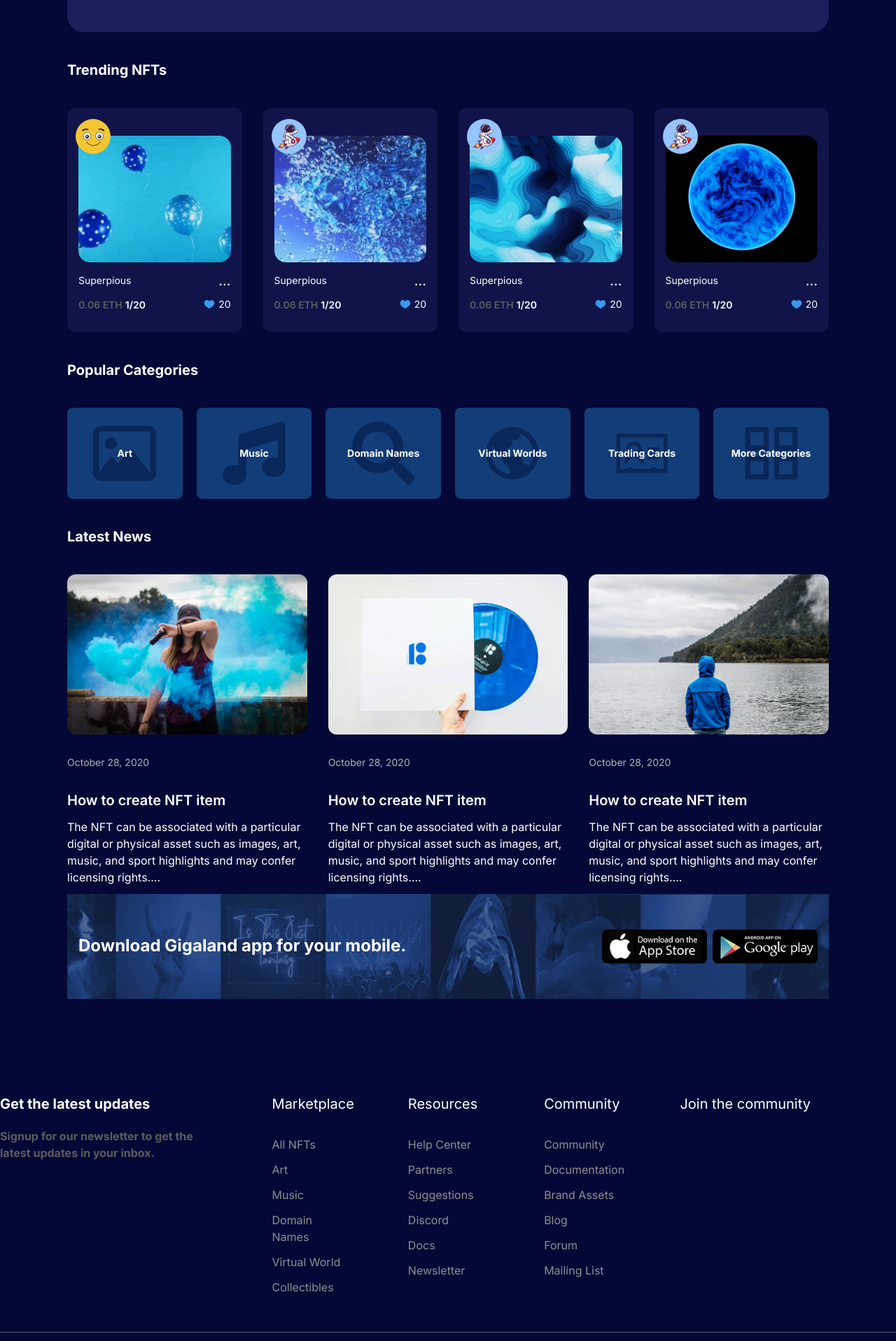
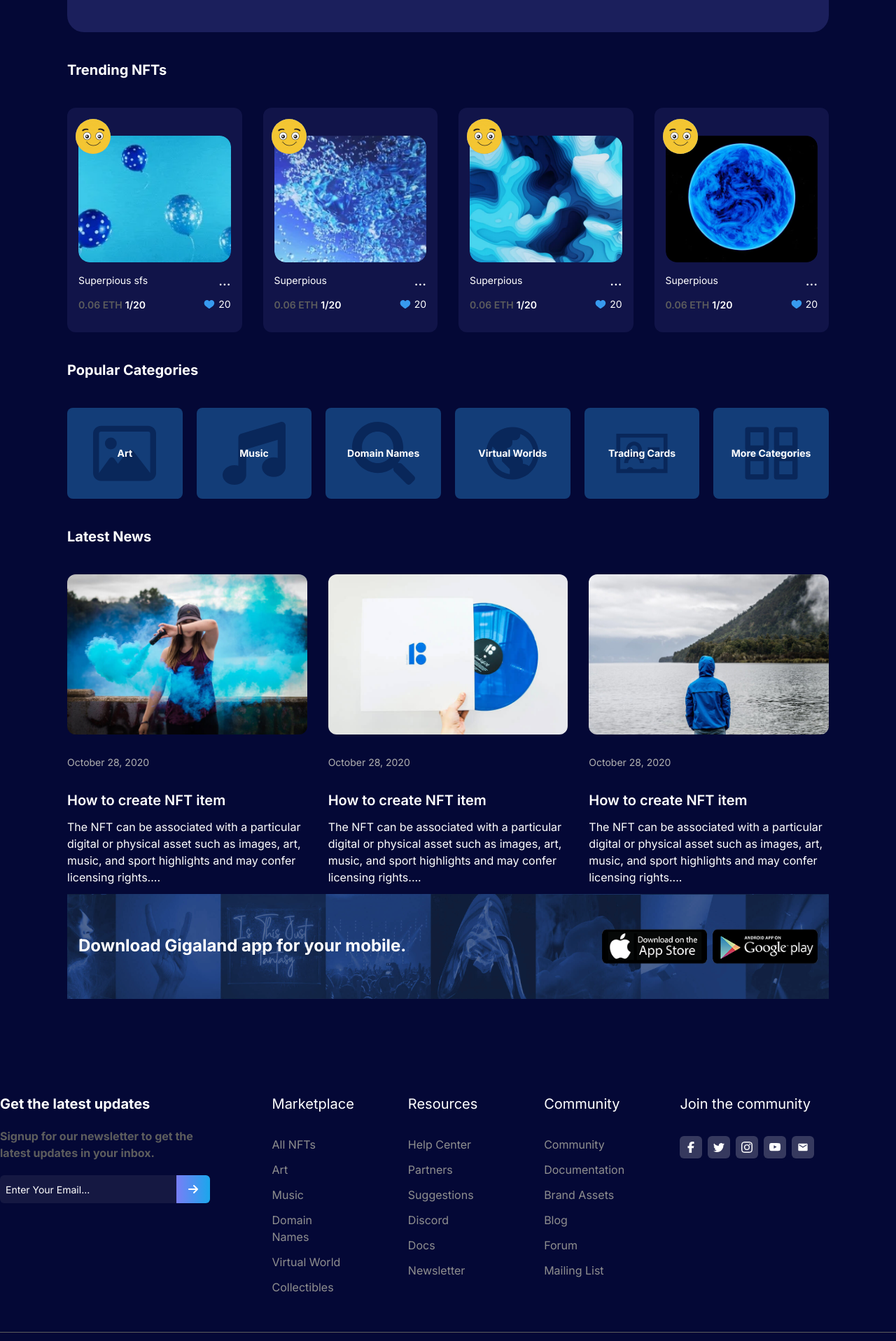
Before and after one commit to babaeiFateme/gigaland, a Next.js app in the folder my-app/: page / in a window 1280 px wide. Shown: the part 1482-3399 px from the top of the page at 70% size. Built offline with nearby package versions, Linux system fonts and the light colour scheme.

Commit message:
fix: fix footer

```diff
--- a/my-app/app/page.tsx
+++ b/my-app/app/page.tsx
@@ -12,7 +12,7 @@ import TradingNtfs from "@/components/page/landing/TradingNtfs";
 
 export default function Home() {
   return (
-    <main className=" min-h-screen mx-auto p-10 sm:p-16 lg:p-24 lg:pt-36">
+    <main className=" min-h-screen mx-auto sm:p-10 md:p-16 lg:p-24 lg:pt-36">
       <Hero />
       <Brand />
       <TopSeller />
--- a/my-app/components/page/landing/TradingNtfs.tsx
+++ b/my-app/components/page/landing/TradingNtfs.tsx
@@ -58,12 +58,12 @@ const TradingNtfs = () => {
                                 alt=""
                             />
                         </div>
-                        <div className='absolute top-4 left-3 hover:border-2 hover:border-red rounded-full group'>
-                            <Image className='rounded-full transform transition-transform duration-1000 ease-in-out group-hover:scale-[0.9]' src={author2} width={50} height={50} alt='author' />
+                        <div className='absolute top-4 left-3 rounded-full group btn-gradient'>
+                            <Image className='rounded-full transition-all duration-1000 ease-in-out group-hover:p-1' src={author2} width={50} height={50} alt='author' />
                         </div>
                         <div className='my-3'>
                             <div className='flex gap-2 items-center justify-between mb-2'>
-                                <h3 className='text-white text-sm'>Superpious</h3>
+                                <h3 className='text-white text-sm'>Superpious sfs</h3>
                                 <div className='text-white text-xl'>
                                     ...
                                 </div>
@@ -95,8 +95,8 @@ const TradingNtfs = () => {
                                 alt=""
                             />
                         </div>
-                        <div className='absolute top-4 left-3 hover:border-2 hover:border-red rounded-full group'>
-                            <Image className='rounded-full transform transition-transform duration-1000 ease-in-out group-hover:scale-[0.9]' src={author1} width={50} height={50} alt='author' />
+                        <div className='absolute top-4 left-3 rounded-full group btn-gradient'>
+                            <Image className='rounded-full transition-all duration-1000 ease-in-out group-hover:p-1' src={author2} width={50} height={50} alt='author' />
                         </div>
                         <div className='my-3'>
                             <div className='flex gap-2 items-center justify-between mb-2'>
@@ -132,8 +132,8 @@ const TradingNtfs = () => {
                                 alt=""
                             />
                         </div>
-                        <div className='absolute top-4 left-3 hover:border-2 hover:border-red rounded-full group'>
-                            <Image className='rounded-full transform transition-transform duration-1000 ease-in-out group-hover:scale-[0.9]' src={author1} width={50} height={50} alt='author' />
+                        <div className='absolute top-4 left-3 rounded-full group btn-gradient'>
+                            <Image className='rounded-full transition-all duration-1000 ease-in-out group-hover:p-1' src={author2} width={50} height={50} alt='author' />
                         </div>
                         <div className='my-3'>
                             <div className='flex gap-2 items-center justify-between mb-2'>
@@ -169,8 +169,8 @@ const TradingNtfs = () => {
                                 alt=""
                             />
                         </div>
-                        <div className='absolute top-4 left-3 hover:border-2 hover:border-red rounded-full group'>
-                            <Image className='rounded-full transform transition-transform duration-1000 ease-in-out group-hover:scale-[0.9]' src={author1} width={50} height={50} alt='author' />
+                        <div className='absolute top-4 left-3 rounded-full group btn-gradient'>
+                            <Image className='rounded-full transition-all duration-1000 ease-in-out group-hover:p-1' src={author2} width={50} height={50} alt='author' />
                         </div>
                         <div className='my-3'>
                             <div className='flex gap-2 items-center justify-between mb-2'>
@@ -206,8 +206,8 @@ const TradingNtfs = () => {
                                 alt=""
                             />
                         </div>
-                        <div className='absolute top-4 left-3 hover:border-2 hover:border-red rounded-full group'>
-                            <Image className='rounded-full transform transition-transform duration-1000 ease-in-out group-hover:scale-[0.9]' src={author1} width={50} height={50} alt='author' />
+                        <div className='absolute top-4 left-3 rounded-full group btn-gradient'>
+                            <Image className='rounded-full transition-all duration-1000 ease-in-out group-hover:p-1' src={author2} width={50} height={50} alt='author' />
                         </div>
                         <div className='my-3'>
                             <div className='flex gap-2 items-center justify-between mb-2'>
@@ -243,8 +243,8 @@ const TradingNtfs = () => {
                                 alt=""
                             />
                         </div>
-                        <div className='absolute top-4 left-3 hover:border-2 hover:border-red rounded-full group'>
-                            <Image className='rounded-full transform transition-transform duration-1000 ease-in-out group-hover:scale-[0.9]' src={author1} width={50} height={50} alt='author' />
+                        <div className='absolute top-4 left-3 rounded-full group btn-gradient'>
+                            <Image className='rounded-full transition-all duration-1000 ease-in-out group-hover:p-1' src={author2} width={50} height={50} alt='author' />
                         </div>
                         <div className='my-3'>
                             <div className='flex gap-2 items-center justify-between mb-2'>
--- a/my-app/components/partials/footer/Footer.tsx
+++ b/my-app/components/partials/footer/Footer.tsx
@@ -1,4 +1,8 @@
 import Link from 'next/link'
+import { BiArrowFromRight, BiArrowToRight } from 'react-icons/bi'
+import { BsInstagram, BsTwitter, BsYoutube } from 'react-icons/bs'
+import { FaArrowRight, FaFacebookF } from 'react-icons/fa6'
+import { MdMail } from 'react-icons/md'
 
 const Footer = () => {
     return (
@@ -8,6 +12,13 @@ const Footer = () => {
                     <div className="col-span-2">
                         <div className='mb-5 text-white text-xl font-bold'>Get the latest updates</div>
                         <div className=' text-gray-600 font-bold'>Signup for our newsletter to get the latest updates in your inbox.</div>
+                        <div className='relative max-w-[300px] mt-5'>
+                            <input type="text" placeholder="Enter Your Email..." className="placeholder:text-white placeholder:text-sm bg-lightGlass min-h-[30px] w-full pl-2 py-2 pr-5 rounded-md focus:border-0 active:border-0 focus-visible:border-0 focus-visible:outline-none"/>
+                            <button type='button' className='btn-gradient px-4 h-full rounded-tr-md rounded-br-md absolute top-0 right-0'>
+                                <FaArrowRight />
+
+                            </button>
+                        </div>
                     </div>
 
                     <div className='col-span-1'>
@@ -15,22 +26,22 @@ const Footer = () => {
                             Marketplace
                         </div>
                         <ul>
-                            <li className='mb-3 text-gray-400'>
+                            <li className='mb-3 text-gray-400 hover:text-primary-400'>
                                 <Link href="/">All NFTs</Link>
                             </li>
-                            <li className='mb-3 text-gray-400'>
+                            <li className='mb-3 text-gray-400 hover:text-primary-400'>
                                 <Link href="/">Art</Link>
                             </li>
-                            <li className='mb-3 text-gray-400'>
+                            <li className='mb-3 text-gray-400 hover:text-primary-400'>
                                 <Link href="/">Music</Link>
                             </li>
-                            <li className='mb-3 text-gray-400'>
+                            <li className='mb-3 text-gray-400 hover:text-primary-400'>
                                 <Link href="/">Domain Names</Link>
                             </li>
-                            <li className='mb-3 text-gray-400'>
+                            <li className='mb-3 text-gray-400 hover:text-primary-400'>
                                 <Link href="/">Virtual World</Link>
                             </li>
-                            <li className='mb-3 text-gray-400'>
+                            <li className='mb-3 text-gray-400 hover:text-primary-400'>
                                 <Link href="/">Collectibles</Link>
                             </li>
                         </ul>
@@ -41,22 +52,22 @@ const Footer = () => {
                             Resources
                         </div>
                         <ul>
-                            <li className='mb-3 text-gray-400'>
+                            <li className='mb-3 text-gray-400 hover:text-primary-400'>
                                 <Link href="/">Help Center</Link>
                             </li>
-                            <li className='mb-3 text-gray-400'>
+                            <li className='mb-3 text-gray-400 hover:text-primary-400'>
                                 <Link href="/">Partners</Link>
                             </li>
-                            <li className='mb-3 text-gray-400'>
+                            <li className='mb-3 text-gray-400 hover:text-primary-400'>
                                 <Link href="/">Suggestions</Link>
                             </li>
-                            <li className="mb-3 text-gray-400">
+                            <li className="mb-3 text-gray-400 hover:text-primary-400">
                                 <Link href="/">Discord</Link>
                             </li>
-                            <li className='mb-3 text-gray-400'>
+                            <li className='mb-3 text-gray-400 hover:text-primary-400'>
                                 <Link href="/">Docs</Link>
                             </li>
-                            <li className='mb-3 text-gray-400'>
+                            <li className='mb-3 text-gray-400 hover:text-primary-400'>
                                 <Link href="/">Newsletter</Link>
                             </li>
                         </ul>
@@ -66,22 +77,22 @@ const Footer = () => {
                             Community
                         </div>
                         <ul>
-                            <li className='mb-3 text-gray-400'>
+                            <li className='mb-3 text-gray-400 hover:text-primary-400'>
                                 <Link href="/">Community</Link>
                             </li>
-                            <li className='mb-3 text-gray-400'>
+                            <li className='mb-3 text-gray-400 hover:text-primary-400'>
                                 <Link href="/">Documentation</Link>
                             </li>
-                            <li className='mb-3 text-gray-400'>
+                            <li className='mb-3 text-gray-400 hover:text-primary-400'>
                                 <Link href="/">Brand Assets</Link>
                             </li>
-                            <li className='mb-3 text-gray-400'>
+                            <li className='mb-3 text-gray-400 hover:text-primary-400'>
                                 <Link href="/">Blog</Link>
                             </li>
-                            <li className='mb-3 text-gray-400'>
+                            <li className='mb-3 text-gray-400 hover:text-primary-400'>
                                 <Link href="/">Forum</Link>
                             </li>
-                            <li className='mb-3 text-gray-400'>
+                            <li className='mb-3 text-gray-400 hover:text-primary-400'>
                                 <Link href="/">Mailing List</Link>
                             </li>
                         </ul>
@@ -89,6 +100,33 @@ const Footer = () => {
 
                     <div className='col-span-2'>
                         <div className='mb-8 text-xl'>Join the community</div>
+                        <ul className='flex gap-2 items-center'>
+                            <li className='bg-midGlass rounded-md p-2 group hover:bg-white transition-all duration-500'>
+                                <Link href="/">
+                                    <FaFacebookF className='group-hover:text-primary-300' />
+                                </Link>
+                            </li>
+                            <li className='bg-midGlass rounded-md p-2 group hover:bg-white transition-all duration-500'>
+                                <Link href="/">
+                                    <BsTwitter className='group-hover:text-primary-300' />
+                                </Link>
+                            </li>
+                            <li className='bg-midGlass rounded-md p-2 group hover:bg-white transition-all duration-500'>
+                                <Link href="/">
+                                    <BsInstagram className='group-hover:text-primary-300' />
+                                </Link>
+                            </li>
+                            <li className='bg-midGlass rounded-md p-2 group hover:bg-white transition-all duration-500'>
+                                <Link href="/">
+                                    <BsYoutube className='group-hover:text-primary-300' />
+                                </Link>
+                            </li>
+                            <li className='bg-midGlass rounded-md p-2 group hover:bg-white transition-all duration-500'>
+                                <Link href="/">
+                                    <MdMail className='group-hover:text-primary-300' />
+                                </Link>
+                            </li>
+                        </ul>
                     </div>
                 </div>
             </div>
--- a/my-app/tailwind.config.ts
+++ b/my-app/tailwind.config.ts
@@ -11,6 +11,7 @@ const config: Config = {
       transparent: 'transparent',
       white: '#ffffff',
       lightGlass:'#fffff111',
+      midGlass:'#ffffff33',
       primary: {
         100: '#cffafe',
         200: '#a5f3fc',
```
Also changed, not shown: 1 other file (tests, documents, lock files or other folders).
